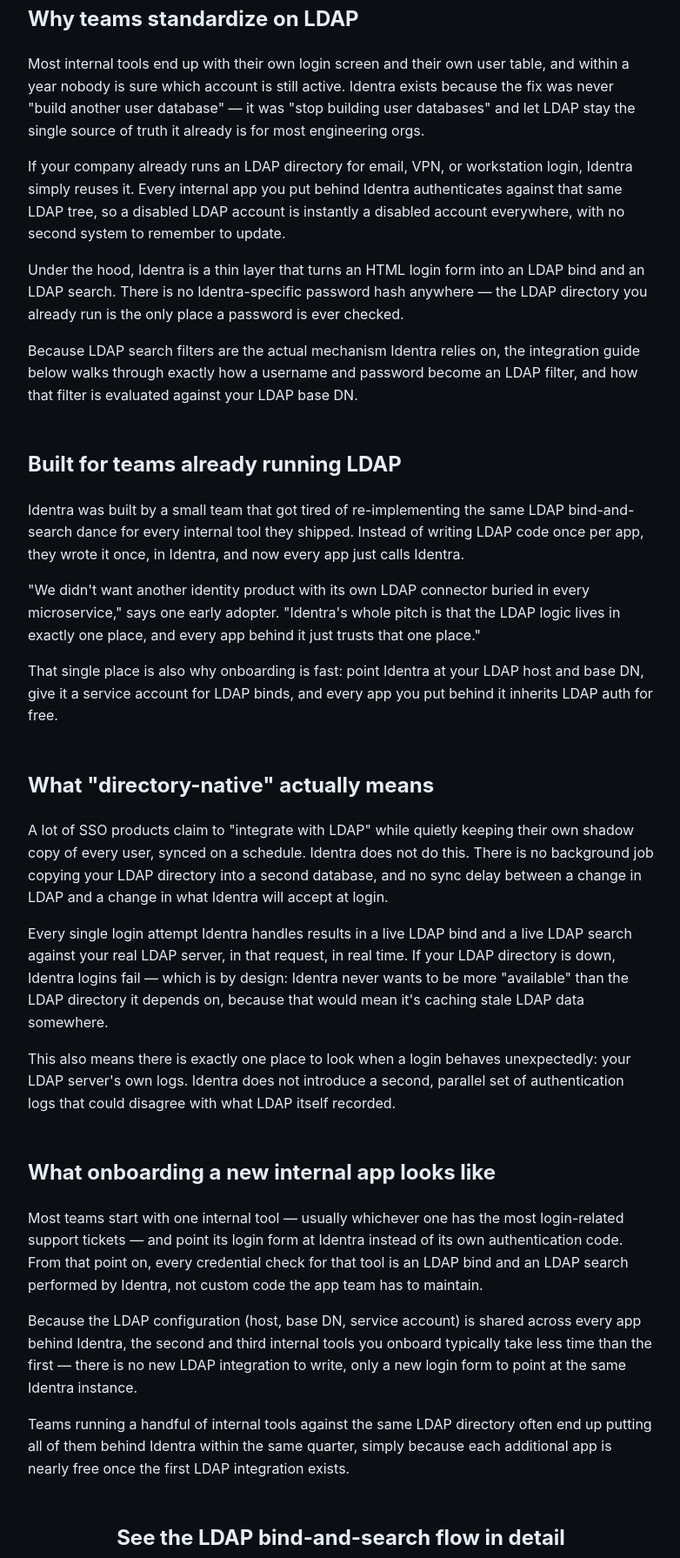
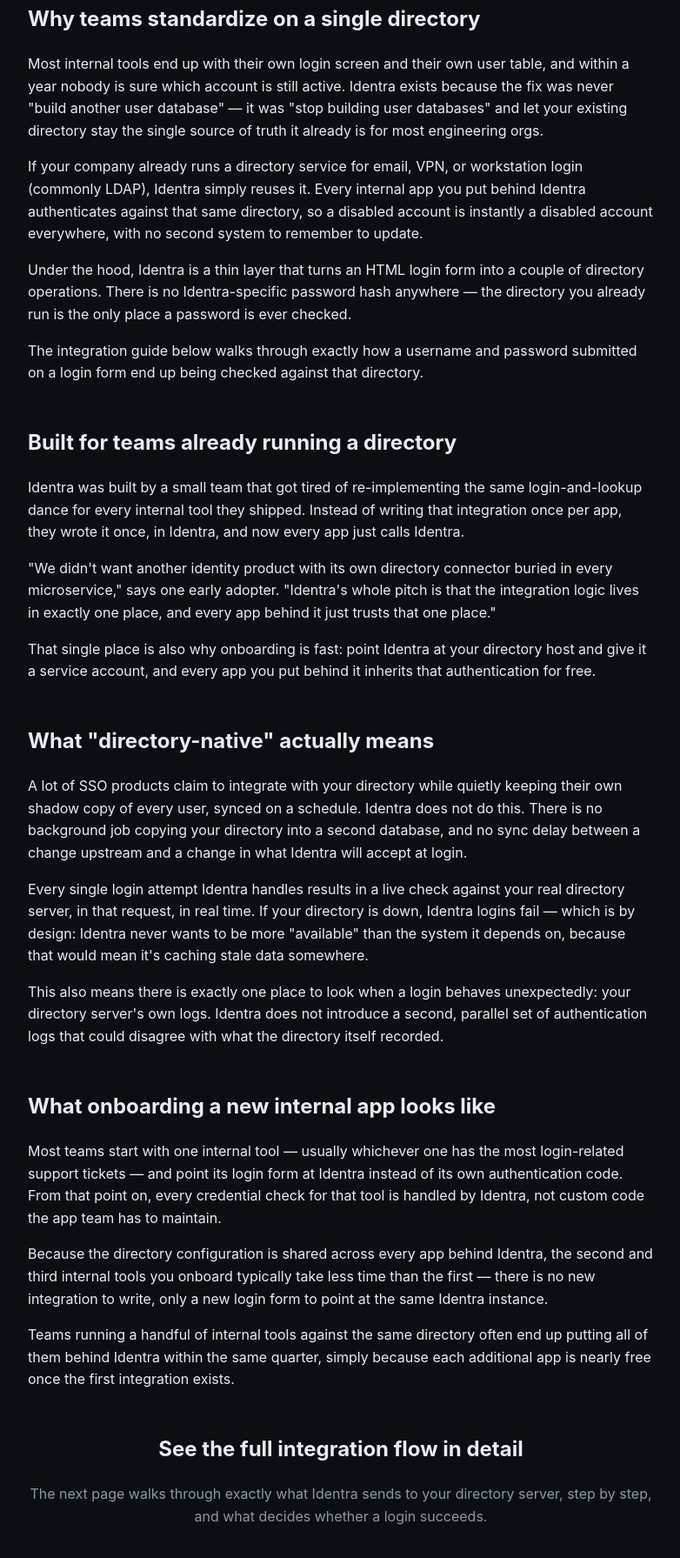
Before and after one commit to WaelHammali/identra-sso, a plain HTML site: page index.html in a window 1280 px wide. Shown: the part 723-2514 px from the top of the page at 87% size, without its empty margins (248-1030 px from the left). Drawn offline with Linux system fonts and the light colour scheme.

Commit message:
De-emphasize LDAP wording on homepage, generalize to 'directory'

```diff
--- a/index.html
+++ b/index.html
@@ -43,66 +43,65 @@
   </section>
 
   <section style="max-width:720px; margin:4rem auto 0;">
-    <h2>Why teams standardize on LDAP</h2>
+    <h2>Why teams standardize on a single directory</h2>
     <p>Most internal tools end up with their own login screen and their own
     user table, and within a year nobody is sure which account is still
     active. Identra exists because the fix was never "build another user
-    database" — it was "stop building user databases" and let LDAP stay the
-    single source of truth it already is for most engineering orgs.</p>
+    database" — it was "stop building user databases" and let your existing
+    directory stay the single source of truth it already is for most
+    engineering orgs.</p>
 
-    <p>If your company already runs an LDAP directory for email, VPN, or
-    workstation login, Identra simply reuses it. Every internal app you put
-    behind Identra authenticates against that same LDAP tree, so a disabled
-    LDAP account is instantly a disabled account everywhere, with no second
-    system to remember to update.</p>
+    <p>If your company already runs a directory service for email, VPN, or
+    workstation login (commonly LDAP), Identra simply reuses it. Every
+    internal app you put behind Identra authenticates against that same
+    directory, so a disabled account is instantly a disabled account
+    everywhere, with no second system to remember to update.</p>
 
     <p>Under the hood, Identra is a thin layer that turns an HTML login form
-    into an LDAP bind and an LDAP search. There is no Identra-specific
-    password hash anywhere — the LDAP directory you already run is the only
+    into a couple of directory operations. There is no Identra-specific
+    password hash anywhere — the directory you already run is the only
     place a password is ever checked.</p>
 
-    <p>Because LDAP search filters are the actual mechanism Identra relies
-    on, the integration guide below walks through exactly how a username
-    and password become an LDAP filter, and how that filter is evaluated
-    against your LDAP base DN.</p>
+    <p>The integration guide below walks through exactly how a username and
+    password submitted on a login form end up being checked against that
+    directory.</p>
   </section>
 
   <section style="max-width:720px; margin:3rem auto 0;">
-    <h2>Built for teams already running LDAP</h2>
+    <h2>Built for teams already running a directory</h2>
     <p>Identra was built by a small team that got tired of re-implementing
-    the same LDAP bind-and-search dance for every internal tool they shipped.
-    Instead of writing LDAP code once per app, they wrote it once, in
+    the same login-and-lookup dance for every internal tool they shipped.
+    Instead of writing that integration once per app, they wrote it once, in
     Identra, and now every app just calls Identra.</p>
 
-    <p>"We didn't want another identity product with its own LDAP
+    <p>"We didn't want another identity product with its own directory
     connector buried in every microservice," says one early adopter.
-    "Identra's whole pitch is that the LDAP logic lives in exactly one
-    place, and every app behind it just trusts that one place."</p>
+    "Identra's whole pitch is that the integration logic lives in exactly
+    one place, and every app behind it just trusts that one place."</p>
 
     <p>That single place is also why onboarding is fast: point Identra at
-    your LDAP host and base DN, give it a service account for LDAP binds,
-    and every app you put behind it inherits LDAP auth for free.</p>
+    your directory host and give it a service account, and every app you
+    put behind it inherits that authentication for free.</p>
   </section>
 
   <section style="max-width:720px; margin:3rem auto 0;">
     <h2>What "directory-native" actually means</h2>
-    <p>A lot of SSO products claim to "integrate with LDAP" while quietly
-    keeping their own shadow copy of every user, synced on a schedule.
-    Identra does not do this. There is no background job copying your LDAP
-    directory into a second database, and no sync delay between a change in
-    LDAP and a change in what Identra will accept at login.</p>
+    <p>A lot of SSO products claim to integrate with your directory while
+    quietly keeping their own shadow copy of every user, synced on a
+    schedule. Identra does not do this. There is no background job copying
+    your directory into a second database, and no sync delay between a
+    change upstream and a change in what Identra will accept at login.</p>
 
-    <p>Every single login attempt Identra handles results in a live LDAP
-    bind and a live LDAP search against your real LDAP server, in that
-    request, in real time. If your LDAP directory is down, Identra logins
-    fail — which is by design: Identra never wants to be more "available"
-    than the LDAP directory it depends on, because that would mean it's
-    caching stale LDAP data somewhere.</p>
+    <p>Every single login attempt Identra handles results in a live check
+    against your real directory server, in that request, in real time. If
+    your directory is down, Identra logins fail — which is by design:
+    Identra never wants to be more "available" than the system it depends
+    on, because that would mean it's caching stale data somewhere.</p>
 
     <p>This also means there is exactly one place to look when a login
-    behaves unexpectedly: your LDAP server's own logs. Identra does not
-    introduce a second, parallel set of authentication logs that could
-    disagree with what LDAP itself recorded.</p>
+    behaves unexpectedly: your directory server's own logs. Identra does
+    not introduce a second, parallel set of authentication logs that could
+    disagree with what the directory itself recorded.</p>
   </section>
 
   <section style="max-width:720px; margin:3rem auto 0;">
@@ -110,33 +109,32 @@
     <p>Most teams start with one internal tool — usually whichever one has
     the most login-related support tickets — and point its login form at
     Identra instead of its own authentication code. From that point on,
-    every credential check for that tool is an LDAP bind and an LDAP search
-    performed by Identra, not custom code the app team has to maintain.</p>
+    every credential check for that tool is handled by Identra, not custom
+    code the app team has to maintain.</p>
 
-    <p>Because the LDAP configuration (host, base DN, service account) is
-    shared across every app behind Identra, the second and third internal
-    tools you onboard typically take less time than the first — there is no
-    new LDAP integration to write, only a new login form to point at the
-    same Identra instance.</p>
+    <p>Because the directory configuration is shared across every app
+    behind Identra, the second and third internal tools you onboard
+    typically take less time than the first — there is no new integration
+    to write, only a new login form to point at the same Identra instance.</p>
 
-    <p>Teams running a handful of internal tools against the same LDAP
-    directory often end up putting all of them behind Identra within the
-    same quarter, simply because each additional app is nearly free once
-    the first LDAP integration exists.</p>
+    <p>Teams running a handful of internal tools against the same directory
+    often end up putting all of them behind Identra within the same
+    quarter, simply because each additional app is nearly free once the
+    first integration exists.</p>
   </section>
 
   <section style="max-width:720px; margin:3rem auto 0; text-align:center;">
-    <h2>See the LDAP bind-and-search flow in detail</h2>
+    <h2>See the full integration flow in detail</h2>
     <p style="color:var(--muted)">The next page walks through exactly what
-    Identra sends to your LDAP server, step by step — the LDAP bind, the
-    LDAP filter, and the LDAP search that decides whether a login succeeds.</p>
+    Identra sends to your directory server, step by step, and what decides
+    whether a login succeeds.</p>
     <a href="how-it-works.html" class="btn-cta">Read the integration guide →</a>
   </section>
 
   <section style="margin-top:3rem; text-align:center;">
     <p style="color:var(--muted)">Or jump straight to the
-    <a href="docs.html">LDAP configuration reference</a> for the exact
-    config keys.</p>
+    <a href="docs.html">configuration reference</a> for the exact config
+    keys (including the LDAP settings).</p>
   </section>
 </main>
 
```
